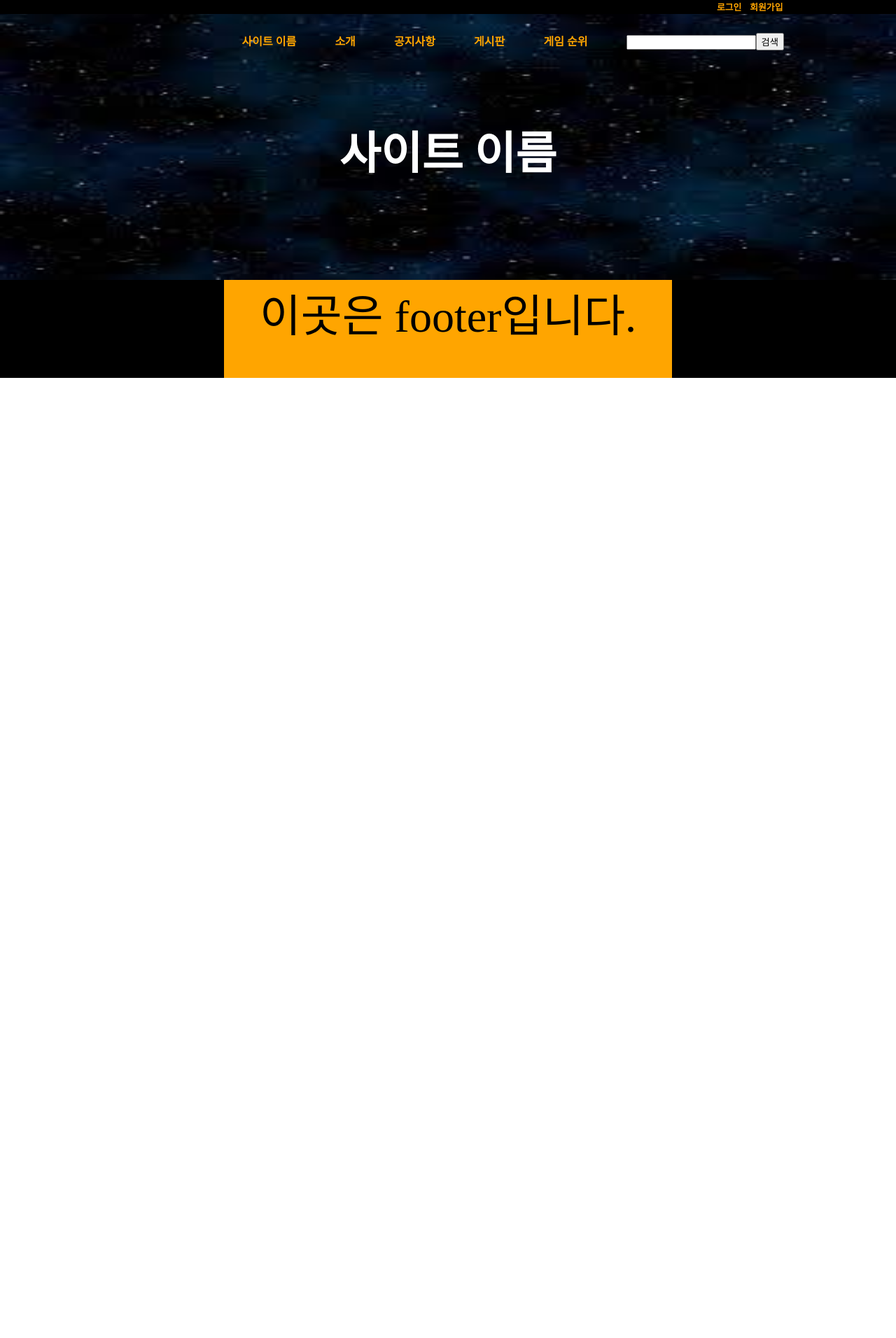
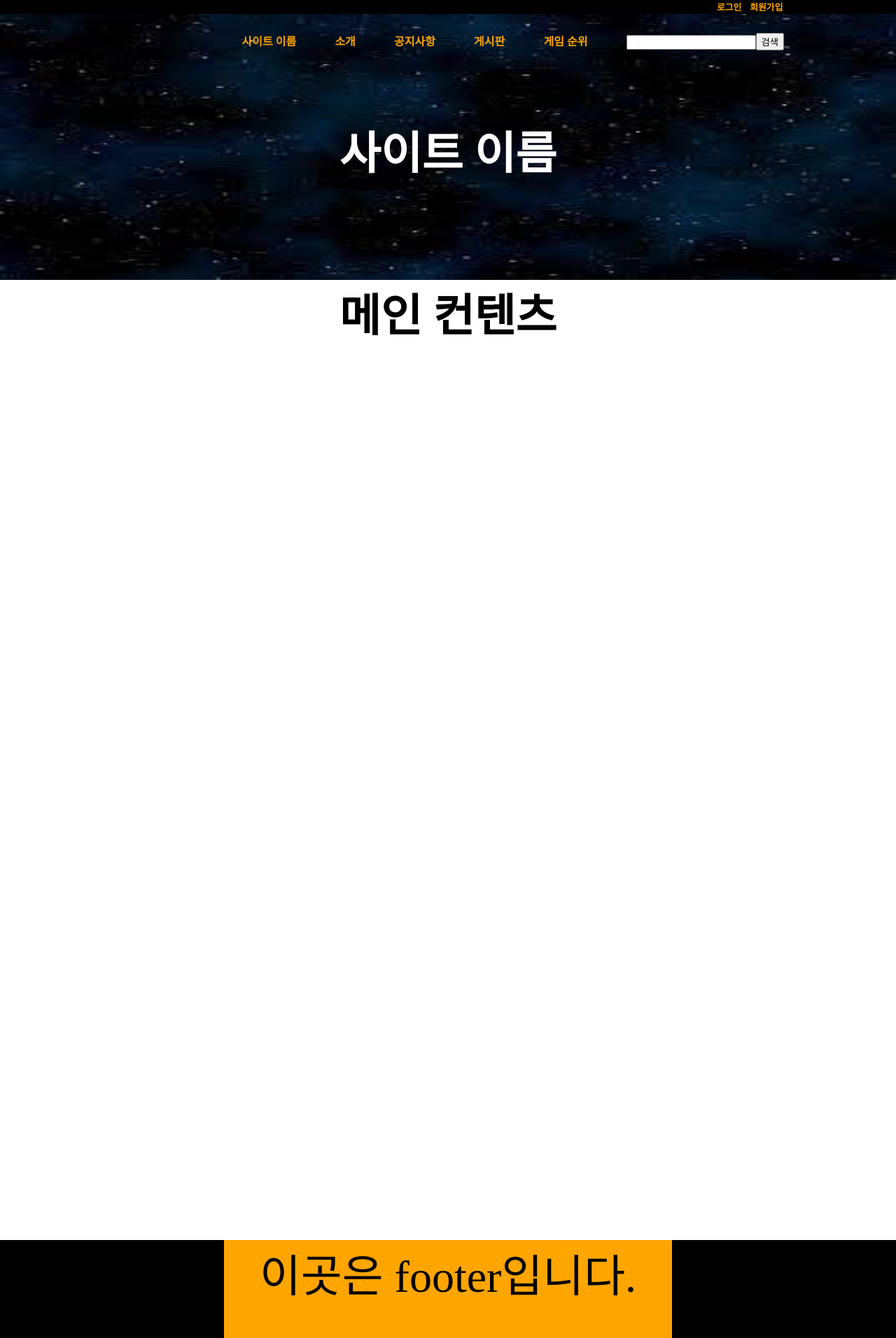
Before and after one commit to HanHyeongjin/project, a Java web app: template src/main/webapp/WEB-INF/views/home.jsp in a window 1280 px wide. Shown: the whole page at 70% size. Before the commit the page ends 540 px from the top, so only its background shows below. Run offline with Spring Boot 4, a stand-in JSP engine, Linux system fonts and the light colour scheme; the template is opened without the code that fills it, so the values that code supplies are empty; the project's own start-up code is not run, and a stand-in starts its controllers and pages.

Commit message:
sadasdas

```diff
--- a/src/main/webapp/WEB-INF/views/board/boardList.jsp
+++ b/src/main/webapp/WEB-INF/views/board/boardList.jsp
@@ -129,5 +129,6 @@ $(function() {
 <br><hr>
 <script type="https://ajax.googleapos.com/ajax/libs/jquery/1.12.4/jquery.min.js"></script>
 <script type="text/javascript" src="js/bootstrap.js"></script>
+<jsp:include page="/WEB-INF/views/headfoot/footer.jsp" flush="true" />
 </body>
 </html>
--- a/src/main/webapp/WEB-INF/views/home.jsp
+++ b/src/main/webapp/WEB-INF/views/home.jsp
@@ -18,6 +18,10 @@
           사이트 이름
       </div>
    </div>
+   <div style=" font-size: 4em; font-weight: bold; color: black" align="center">
+   메인 컨텐츠
+   </div>
    <jsp:include page="/WEB-INF/views/headfoot/footer.jsp" flush="true" />
+
 </body>
 </html>
--- a/src/main/webapp/resources/myLib/footerStyle.css
+++ b/src/main/webapp/resources/myLib/footerStyle.css
@@ -9,8 +9,8 @@ html, body {
 	width:100%;
 	height : 140px;
 	background:black;
-
 	bottom: 0; left: 0;
+	margin-top: 100%
 }
 
 .footertxt{
```
Also changed, not shown: 2 other files. Lines whose indentation alone changed are shown as unchanged.
